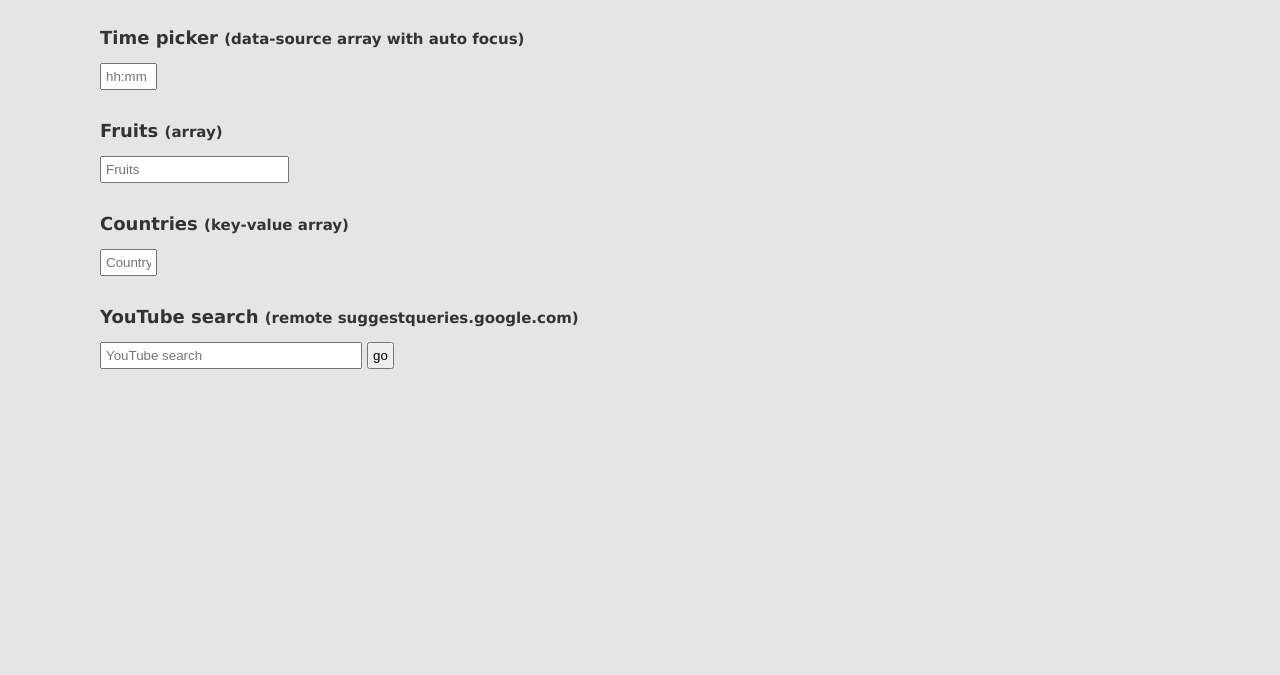
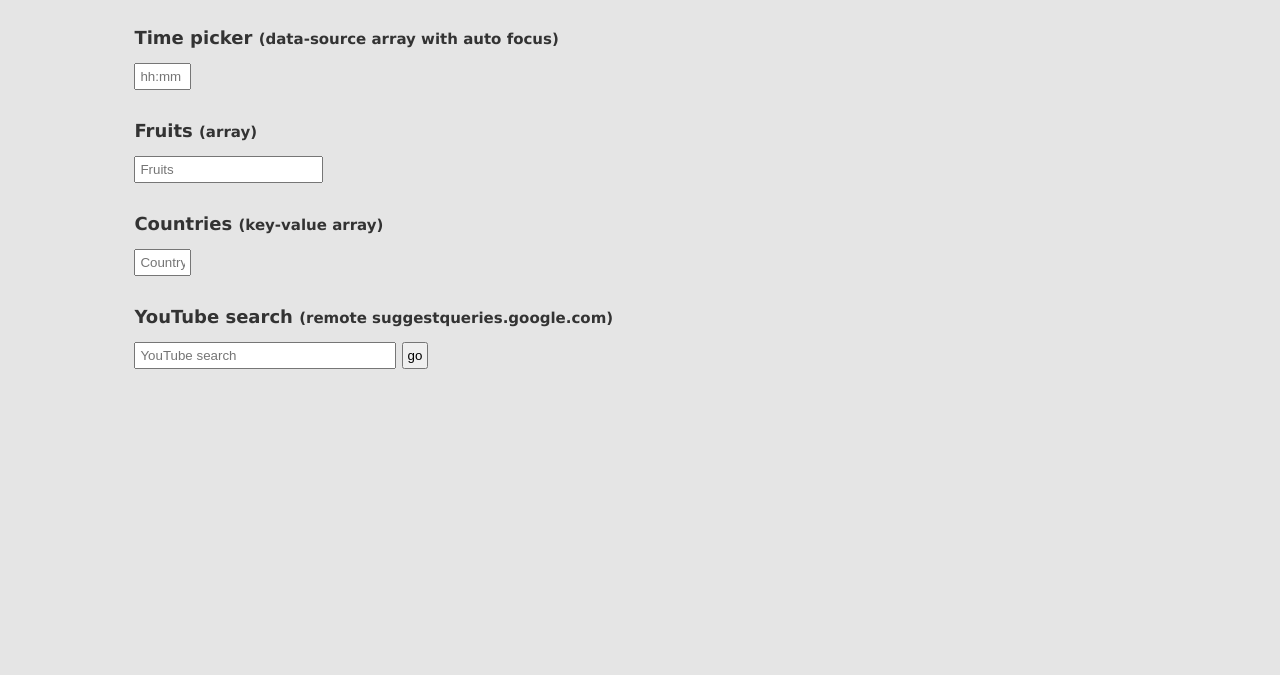
Before and after one commit to mauricionobrega/jquery.suggest, a plain HTML site: page index.html in a window 1280 px wide. Shown: the part 125-800 px from the top of the page. Drawn offline with nearby package versions, Linux system fonts and the light colour scheme.

Commit message:
Updated demo page.

```diff
--- a/index.html
+++ b/index.html
@@ -7,6 +7,8 @@
         <link rel="stylesheet" href="suggest.demo.css" type="text/css">
     </head>
     <body>
+
+        <div id="content">
 
             <h1>jquery.suggest</h1>
             <p>Simple cross browser <small>(and Mobile Safari compliant)</small> <a href="https://github.com/kemar/jquery.suggest">suggest jQuery plugin</a> <small>(a.k.a. typeahead a.k.a. autocomplete)</small> with a careful management of events and full keyboard access.</p>
@@ -31,6 +33,8 @@
                 <input id="remote" name="search_query" placeholder="YouTube search" type="text">
                 <input type="submit" value="go">
             </form>
+
+        </div>
 
         <script src="http://ajax.googleapis.com/ajax/libs/jquery/1.8.2/jquery.min.js"></script>
         <script src="jquery.suggest.js"></script>
--- a/suggest.demo.css
+++ b/suggest.demo.css
@@ -2,8 +2,12 @@ body {
     background: #E5E5E5;
     font-family: 'Lucida Grande', Verdana, Arial, Sans-Serif;
     color: #333;
-    margin: 0 100px 100px 100px;
     overflow-y: scroll;
+}
+
+div#content {
+    max-width: 80%;
+    margin: 0 auto;
 }
 
 h1, form {
```
Lines whose indentation alone changed are shown as unchanged.
